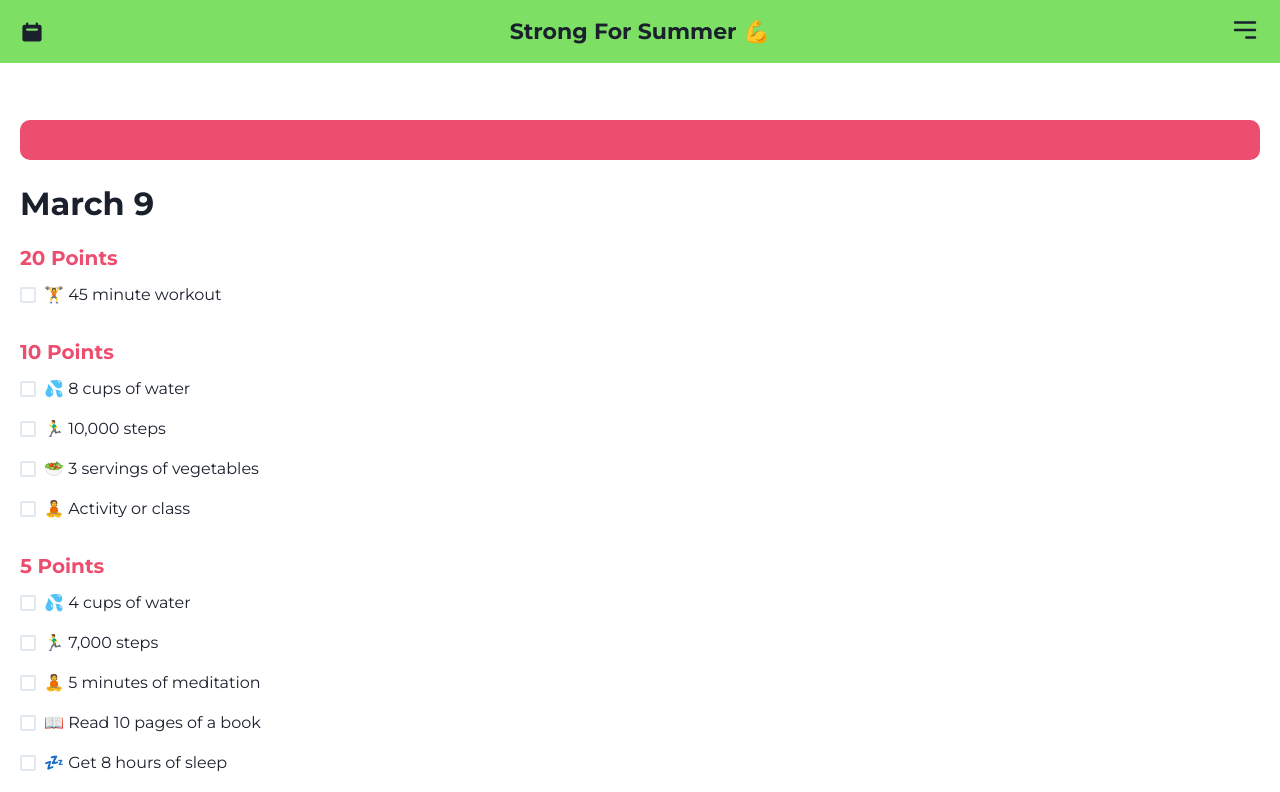
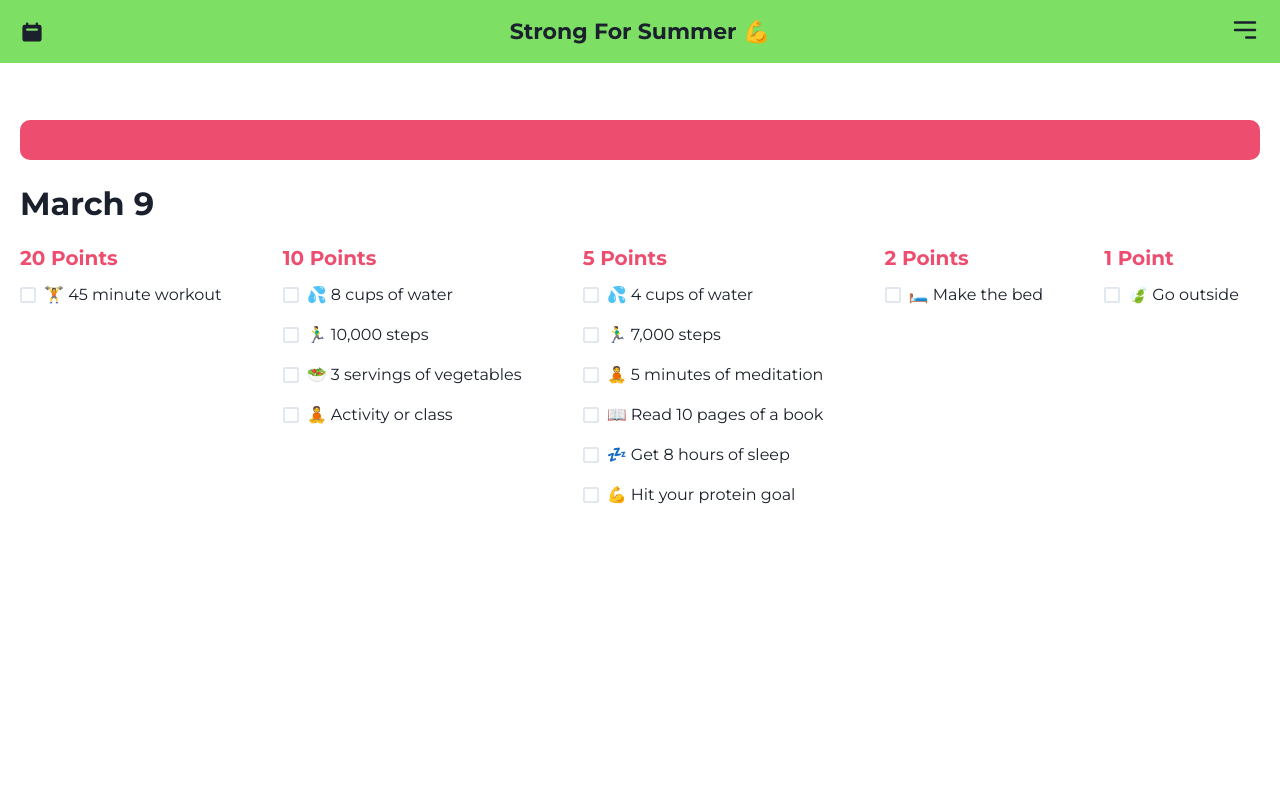
Before and after one commit to colbygarland/strong-for-summer, a Next.js app: page / in a window 1280 px wide. Shown: the top 792 px of the page. Built offline with nearby package versions, Linux system fonts and the light colour scheme; no server answers; the database is empty; sample sign-in values are in the browser's storage.

Commit message:
desktop tings

```diff
--- a/pages/index.tsx
+++ b/pages/index.tsx
@@ -18,6 +18,7 @@ import { Page } from '../components/Page';
 import { Quote } from '../components/Quote';
 import { getActivity, setActivity } from '../services/api/activity';
 import { colors } from '../theme/colors';
+import { from } from '../theme/mediaQueries';
 import { getCurrentDate, getCurrentDatePretty } from '../utils/date';
 
 const H2 = styled.h2`
@@ -44,6 +45,15 @@ const Span = styled.span`
 
 const Calendar = styled(HiCalendar).attrs({ size: 24 })`
   cursor: pointer;
+`;
+
+const Row = styled.div`
+  ${from.xl`
+    display: grid;
+    grid-template-cols: repeat(4, minmax(0, 1fr));
+    gap: 40px;
+    grid-auto-flow: column;
+  `}
 `;
 
 function Activity({ children, date }: { children: string; date: string }) {
@@ -81,6 +91,7 @@ export default function Home() {
       <Page>
         <Quote />
         <H2 onClick={onOpen}>{prettyDate}</H2>
+        <Row>
           <Group>
             <H3>20 Points</H3>
             <Activity date={date}>🏋️ 45 minute workout</Activity>
@@ -109,6 +120,7 @@ export default function Home() {
             <H3>1 Point</H3>
             <Activity date={date}>🍃 Go outside</Activity>
           </Group>
+        </Row>
       </Page>
       <Modal isOpen={isOpen} onClose={onClose} size="sm">
         <ModalOverlay />
--- /dev/null
+++ b/theme/mediaQueries.ts
@@ -0,0 +1,23 @@
+import { css } from 'styled-components';
+const gridBreakpoints = {
+  xs: '0px',
+  sm: '576px',
+  md: '768px',
+  lg: '992px',
+  xl: '1200px',
+  xxl: '1400px',
+  xxxl: '1850px',
+} as const;
+
+type Breakpoints = keyof typeof gridBreakpoints;
+type MixinParameters = Parameters<typeof css>;
+
+export const from = (Object.keys(gridBreakpoints) as Breakpoints[]).reduce((accumulator, label) => {
+  const fn = (...args: MixinParameters) => css`
+    @media (min-width: ${gridBreakpoints[label]}) {
+      ${css(...args)};
+    }
+  `;
+  accumulator[label] = fn as any;
+  return accumulator;
+}, {} as Record<Breakpoints, typeof css>);
```
Lines whose indentation alone changed are shown as unchanged.
